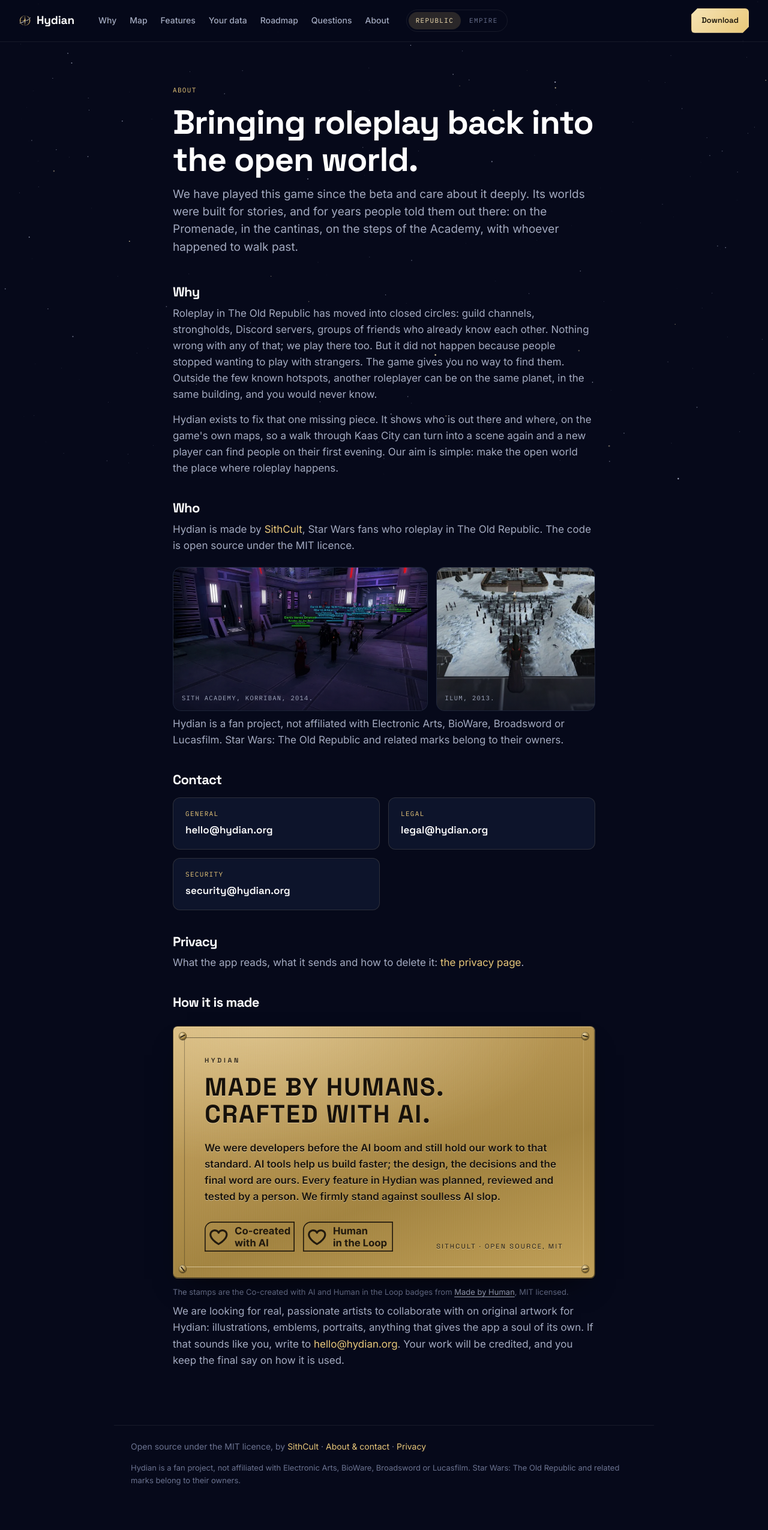
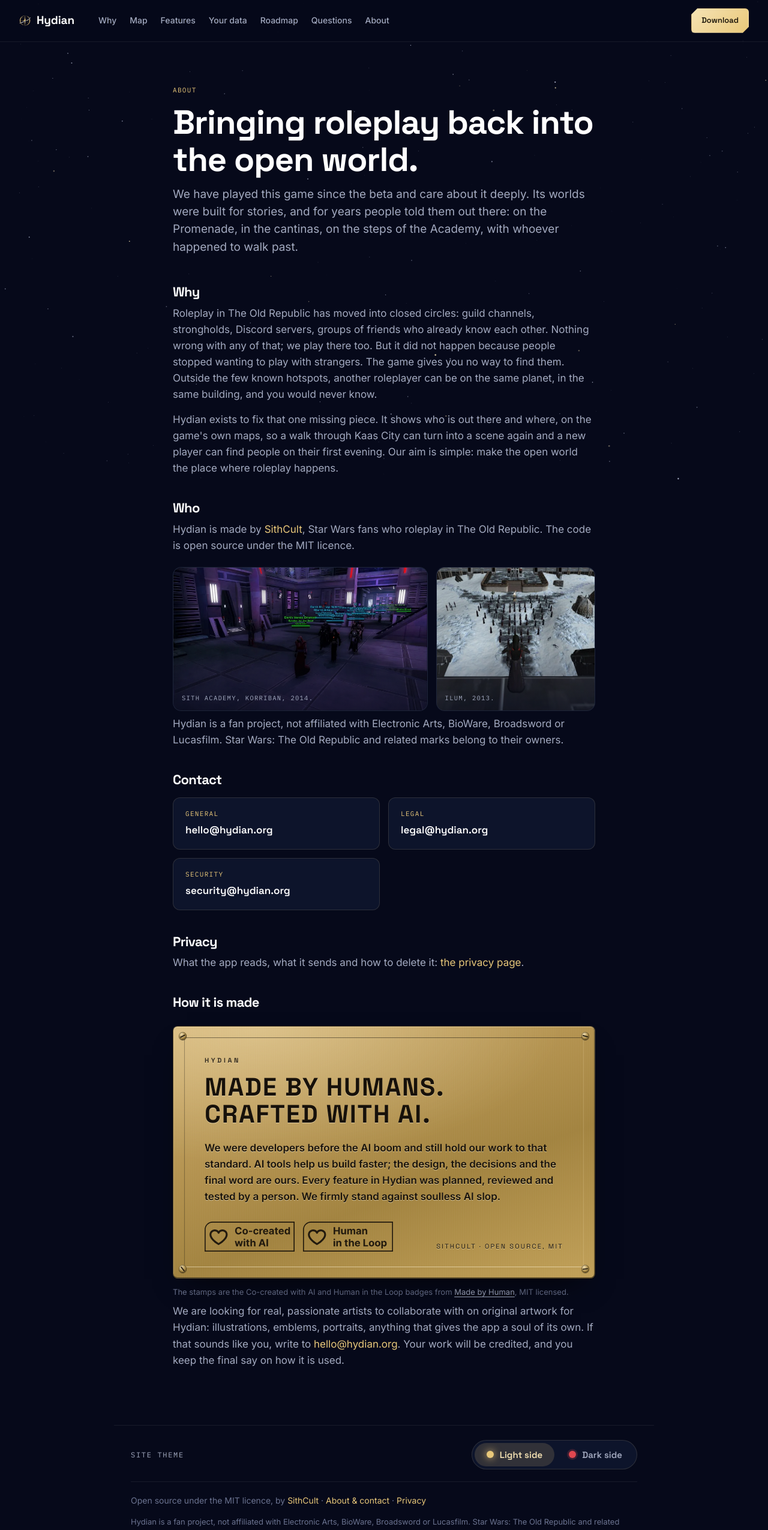
Before and after one commit to SithCult/hydian, a Next.js app in the folder apps/web/: page /about in a window 1280 px wide. Shown: the top 2550 px of the page at 60% size. Built offline with nearby package versions, Linux system fonts and the light colour scheme.

Commit message:
Move the site theme switch to the footer as Light side / Dark side

```diff
--- a/apps/web/app/privacy/page.tsx
+++ b/apps/web/app/privacy/page.tsx
@@ -38,7 +38,7 @@
           overlay checks locally whether SWTOR is running.
         </p>
         <p>
-          The website saves your Republic or Empire preference in your browser. You can clear this preference through
+          The website saves your light side or dark side theme preference in your browser. You can clear this preference through
           your browser&apos;s site-data settings.
         </p>
 
--- a/apps/web/components/Nav.module.css
+++ b/apps/web/components/Nav.module.css
@@ -40,35 +40,6 @@
 .top > :global(.btn) {
   margin-left: auto;
 }
-.side {
-  display: flex;
-  border: 1px solid var(--line-soft);
-  border-radius: 999px;
-  padding: 3px;
-  gap: 2px;
-  font-family: var(--font-hud);
-  font-size: 11px;
-  letter-spacing: 0.12em;
-  text-transform: uppercase;
-}
-.side button {
-  border: 0;
-  background: transparent;
-  color: var(--ink-faint);
-  padding: 6px 12px;
-  border-radius: 999px;
-  cursor: pointer;
-  font: inherit;
-  letter-spacing: inherit;
-  text-transform: inherit;
-  transition:
-    background 0.3s,
-    color 0.3s;
-}
-.side .on {
-  background: var(--accent-soft);
-  color: var(--accent-2);
-}
 @media (max-width: 900px) {
   .top {
     padding: 12px 16px;
@@ -86,16 +57,8 @@
   .brand {
     font-size: 17px;
   }
-  .side {
+  .top > :global(.btn) {
     margin-left: auto;
-    font-size: 10px;
-    letter-spacing: 0.06em;
-  }
-  .side button {
-    padding: 6px 8px;
-  }
-  .top > :global(.btn) {
-    margin-left: 0;
     padding: 8px 12px;
   }
 }
--- a/apps/web/components/Nav.tsx
+++ b/apps/web/components/Nav.tsx
@@ -1,6 +1,4 @@
-"use client";
 import Link from "next/link";
-import { useSide } from "@/lib/side";
 import { Mark } from "./Mark";
 import s from "./Nav.module.css";
 
@@ -15,7 +13,6 @@
 ] as const;
 
 export function Nav() {
-  const { side, setSide } = useSide();
   return (
     <header className={s.top}>
       <Link className={s.brand} href="/">
@@ -29,13 +26,6 @@
           </Link>
         ))}
       </nav>
-      <div className={s.side} role="group" aria-label="Choose your side">
-        {(["republic", "empire"] as const).map((k) => (
-          <button key={k} className={side === k ? s.on : ""} onClick={() => setSide(k)}>
-            {k}
-          </button>
-        ))}
-      </div>
       <Link className="btn primary small" href="/download">
         Download
       </Link>
--- a/apps/web/components/Sections.tsx
+++ b/apps/web/components/Sections.tsx
@@ -3,6 +3,7 @@
 import { PlatformDownloadLinks } from "./PlatformDownloadLinks";
 import { Reveal } from "./Reveal";
 import s from "./Sections.module.css";
+import { ThemeSwitch } from "./ThemeSwitch";
 
 export function DataReadout() {
   return (
@@ -242,6 +243,7 @@
 export function Footer() {
   return (
     <footer className={s.footer}>
+      <ThemeSwitch />
       <p>
         Open source under the MIT licence, by{" "}
         <a href={SITE.github} target="_blank" rel="noopener noreferrer">
--- /dev/null
+++ b/apps/web/components/ThemeSwitch.module.css
@@ -0,0 +1,75 @@
+.wrap {
+  display: flex;
+  align-items: center;
+  justify-content: space-between;
+  flex-wrap: wrap;
+  gap: 14px 24px;
+  padding-bottom: 20px;
+  margin-bottom: 20px;
+  border-bottom: 1px solid var(--line-soft);
+}
+.label {
+  font-family: var(--font-hud);
+  font-size: 12px;
+  letter-spacing: 0.14em;
+  text-transform: uppercase;
+  color: var(--ink-muted);
+}
+.switch {
+  display: flex;
+  gap: 4px;
+  padding: 4px;
+  border: 1px solid var(--line);
+  border-radius: 999px;
+  background: var(--panel);
+}
+.switch button {
+  display: flex;
+  align-items: center;
+  gap: 10px;
+  border: 0;
+  background: transparent;
+  color: var(--ink-muted);
+  padding: 10px 20px;
+  border-radius: 999px;
+  cursor: pointer;
+  font-family: var(--font-display);
+  font-size: 15px;
+  font-weight: 600;
+  transition:
+    background 0.3s,
+    color 0.3s;
+}
+.switch button:hover {
+  color: #fff;
+}
+.switch i {
+  width: 12px;
+  height: 12px;
+  border-radius: 50%;
+  background: var(--dot);
+  box-shadow: 0 0 0 3px color-mix(in srgb, var(--dot) 22%, transparent);
+}
+.republic {
+  --dot: #e9c87a;
+}
+.empire {
+  --dot: #e0474f;
+}
+.switch .on {
+  background: var(--accent-soft);
+  color: var(--accent-2);
+}
+.switch .on i {
+  box-shadow: 0 0 12px 2px color-mix(in srgb, var(--dot) 55%, transparent);
+}
+@media (max-width: 560px) {
+  .switch {
+    width: 100%;
+  }
+  .switch button {
+    flex: 1;
+    justify-content: center;
+    padding: 10px 12px;
+  }
+}
--- /dev/null
+++ b/apps/web/components/ThemeSwitch.tsx
@@ -0,0 +1,31 @@
+"use client";
+import { useSide } from "@/lib/side";
+import s from "./ThemeSwitch.module.css";
+
+const THEMES = [
+  ["republic", "Light side"],
+  ["empire", "Dark side"],
+] as const;
+
+export function ThemeSwitch() {
+  const { side, setSide } = useSide();
+  return (
+    <div className={s.wrap}>
+      <span className={s.label}>Site theme</span>
+      <div className={s.switch} role="radiogroup" aria-label="Site theme">
+        {THEMES.map(([k, label]) => (
+          <button
+            key={k}
+            role="radio"
+            aria-checked={side === k}
+            className={`${s[k]} ${side === k ? s.on : ""}`}
+            onClick={() => setSide(k)}
+          >
+            <i aria-hidden />
+            {label}
+          </button>
+        ))}
+      </div>
+    </div>
+  );
+}
--- a/apps/web/lib/side.tsx
+++ b/apps/web/lib/side.tsx
@@ -1,5 +1,5 @@
 "use client";
-// Republic or Empire: recolours the whole site through the data-side attribute. Remembered per browser.
+// Light side (gold) or dark side (crimson): recolours the whole site through the data-side attribute. Remembered per browser.
 import { createContext, useContext, useEffect, useState, type ReactNode } from "react";
 import type { Side } from "./site";
 
```
